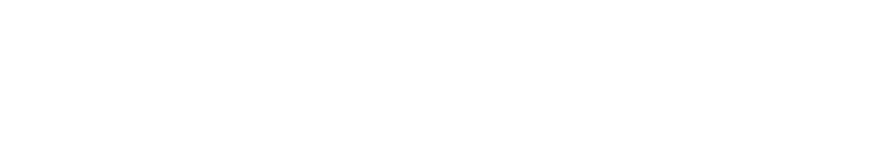
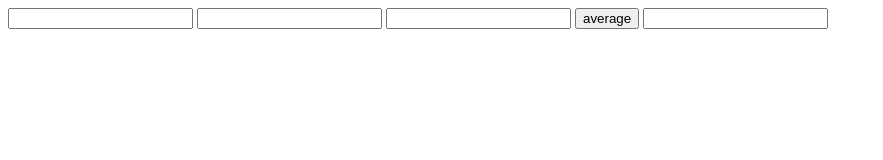
Before and after one commit to Wima92/CF-JS-DAY02-Max-Vildan-Tina, a plain HTML site: page index.html in a window 1280 px wide. Shown: the whole page, without its empty margins (0-883 px from the left). Drawn offline with Linux system fonts and the light colour scheme.

Commit message:
start intermediate 2

```diff
--- a/index.html
+++ b/index.html
@@ -5,7 +5,26 @@
 </head>
 <body>
 
+	<input type="number" id="Math"/>
+	<input type="number" id="Physics"/>
+	<input type="number" id="English"/>
+
+	<input type ="button" onclick="average()" value="average">
+	<input type="number" id ="avg">
+
 	<script>
+
+	 function average(a, b, c){
+        var sum=parseInt(document.getElementById("Math").value);
+        var b=parseInt(document.getElementById("Physics").value);
+        var b=parseInt(document.getElementById("English").value);
+        var afinal=((a+b)/2);
+            document.getElementById('avg').value=afinal;
+        }
+
+
+
+
 // //=======================
 // //Basic1
 // //=======================
@@ -105,6 +124,7 @@
 
 
 
+
 	</script>
 
 
```
